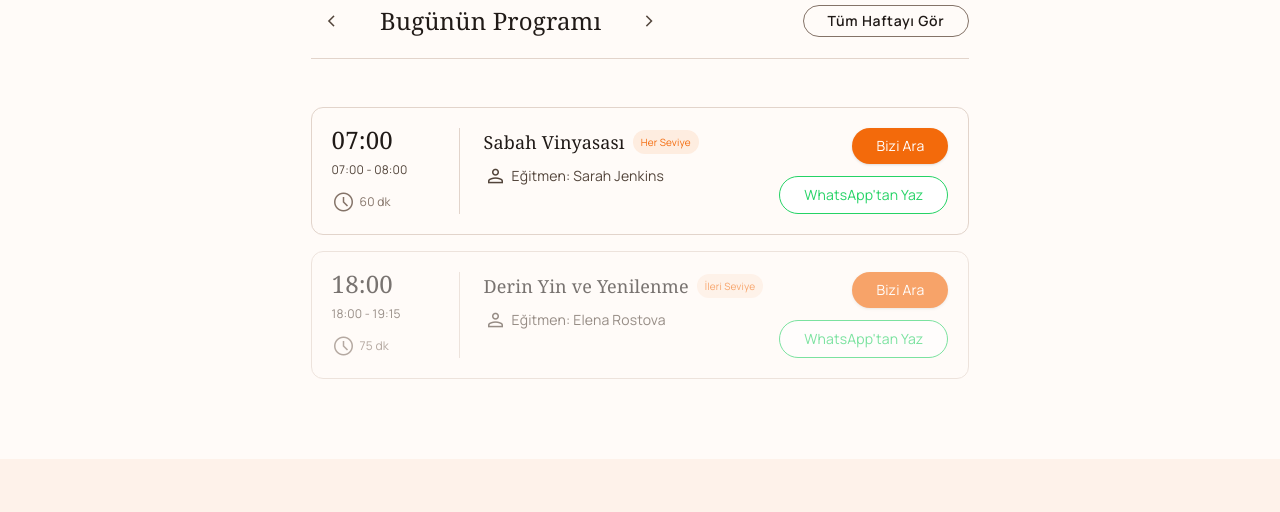
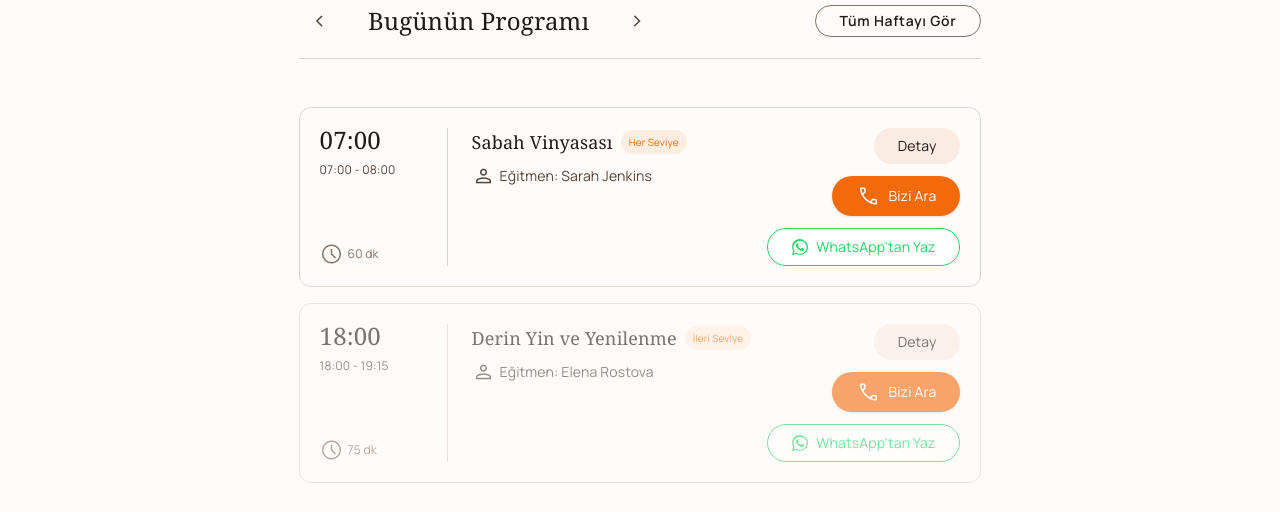
Before and after one commit to odyildiz/vira-yoga, a Next.js app: page /vira-yoga/ in a window 1280 px wide. Shown: the part 880-1392 px from the top of the page. Built offline with nearby package versions, Linux system fonts and the light colour scheme; no server answers.

Commit message:
refine pages

```diff
--- a/src/app/not-found.tsx
+++ b/src/app/not-found.tsx
@@ -12,7 +12,7 @@
         <h2 className="font-h2 text-[32px] md:text-[40px] text-on-background mb-4">Sayfa Bulunamadı</h2>
         <p className="font-body-lg text-on-surface-variant max-w-2xl mb-12 mx-auto">
           Aradığınız sayfa silinmiş, adı değiştirilmiş veya geçici olarak ulaşılamıyor olabilir.
-          Vira Yoga'nın sunduğu diğer içeriklere göz atmaya ne dersiniz?
+          Vira Yoga&apos;nın sunduğu diğer içeriklere göz atmaya ne dersiniz?
         </p>
         <div className="flex flex-col sm:flex-row gap-4 justify-center items-center">
           <Link
--- a/src/app/yeni-baslayanlar/page.tsx
+++ b/src/app/yeni-baslayanlar/page.tsx
@@ -227,7 +227,7 @@
               <span className="inline-block bg-primary-container text-on-primary-container text-xs font-bold px-3 py-1 rounded-full mb-4">Temel Adımlar</span>
               <h3 className="font-h3 text-xl text-on-background mb-3">Başlangıç Dersleri</h3>
               <p className="text-on-surface-variant text-sm">
-                Yoga'ya yeni başlayanlar için temel duruşların ve nefes farkındalığının anlatıldığı sakin tempolu pratiklerdir.
+                Yoga&apos;ya yeni başlayanlar için temel duruşların ve nefes farkındalığının anlatıldığı sakin tempolu pratiklerdir.
               </p>
             </div>
             <div className="bg-surface-container-low p-8 rounded-2xl border border-surface-variant">
@@ -240,7 +240,7 @@
           </div>
 
           <p className="text-on-surface-variant text-md mb-6">
-            Sana en uygun dersi birlikte seçmek için bizi arayabilir ya da WhatsApp’tan yazabilirsin.
+            Sana en uygun dersi birlikte seçmek için bizi arayabilir ya da WhatsApp&apos;tan yazabilirsin.
           </p>
           <Link href="/#schedule" className="inline-block bg-surface text-on-surface border border-outline-variant font-button px-8 py-3 rounded-full hover:bg-surface-container transition-all duration-300">
             Ders Programını Gör
--- a/src/components/WeeklySchedule.tsx
+++ b/src/components/WeeklySchedule.tsx
@@ -488,7 +488,7 @@
                       </div>
 
                       {/* Actions Column */}
-                      <div className="w-full md:w-auto flex flex-row justify-end gap-3 md:pl-4 border-t md:border-t-0 border-surface-dim pt-4 md:pt-0 items-center">
+                      <div className="w-full md:w-auto flex flex-row flex-wrap justify-end gap-3 md:pl-4 border-t md:border-t-0 border-surface-dim pt-4 md:pt-0 items-center">
                         <button
                           onClick={() => openModal(item.id)}
                           className="flex-1 md:flex-none text-center bg-surface-container text-on-background font-button text-sm px-4 py-2 rounded-full hover:bg-surface-dim transition-colors"
@@ -496,11 +496,21 @@
                           Detay
                         </button>
                         <Link
+                          href="tel:+905551234567"
+                          className="flex-1 md:flex-none text-center bg-primary text-on-primary font-button text-sm px-4 py-2 rounded-full hover:bg-surface-tint transition-colors flex items-center justify-center gap-1 shadow-sm"
+                        >
+                          <span className="material-symbols-outlined text-[14px]">call</span>
+                          <span className="hidden sm:inline">Bizi Ara</span>
+                        </Link>
+                        <Link
                           href={`https://wa.me/905551234567?text=${encodeURIComponent(`Merhaba, ${item.name} dersi hakkında bilgi almak istiyorum.`)}`}
                           target="_blank"
                           className="flex-1 md:flex-none text-center bg-white border border-[#25D366] text-[#25D366] font-button text-sm px-4 py-2 rounded-full hover:bg-[#25D366]/5 transition-colors flex items-center justify-center gap-1"
                         >
-                          WhatsApp
+                          <svg className="w-3.5 h-3.5 fill-current" viewBox="0 0 24 24" xmlns="http://www.w3.org/2000/svg">
+                            <path d="M17.472 14.382c-.297-.149-1.758-.867-2.03-.967-.273-.099-.471-.148-.67.15-.197.297-.767.966-.94 1.164-.173.199-.347.223-.644.075-.297-.15-1.255-.463-2.39-1.305-.885-.653-1.48-1.459-1.653-1.756-.173-.298-.018-.458.13-.606.134-.133.298-.347.446-.52.149-.174.198-.298.298-.497.099-.198.05-.371-.025-.52-.075-.149-.669-1.612-.916-2.207-.242-.579-.487-.5-.669-.51a12.8 12.8 0 0 0-.57-.01c-.198 0-.52.074-.792.372-.272.297-1.04 1.016-1.04 2.479 0 1.462 1.065 2.875 1.213 3.074.149.198 2.096 3.2 5.077 4.487.709.306 1.262.489 1.694.625.712.227 1.36.195 1.871.118.571-.085 1.758-.719 2.006-1.413.248-.694.248-1.289.173-1.413-.074-.124-.272-.198-.57-.347m-5.421 7.403h-.004a9.87 9.87 0 0 1-5.031-1.378l-.361-.214-3.741.982.998-3.648-.235-.374a9.86 9.86 0 0 1-1.51-5.26c.001-5.45 4.436-9.884 9.888-9.884 2.64 0 5.122 1.03 6.988 2.898a9.825 9.825 0 0 1 2.893 6.994c-.003 5.45-4.437 9.884-9.885 9.884m8.413-18.297A11.815 11.815 0 0 0 12.05 0C5.495 0 .16 5.335.157 11.892c0 2.096.547 4.142 1.588 5.945L.057 24l6.305-1.654a11.882 11.882 0 0 0 5.683 1.448h.005c6.554 0 11.89-5.335 11.893-11.893a11.821 11.821 0 0 0-3.48-8.413Z"/>
+                          </svg>
+                          <span className="hidden sm:inline">WhatsApp&apos;tan Yaz</span>
                         </Link>
                       </div>
                     </div>
@@ -594,19 +604,23 @@
               </div>
 
               <div className="flex flex-col gap-3">
-                {classDetails.ctas.map((cta, idx) => (
-                  <Link
-                    key={idx}
-                    href={cta.link}
-                    target={cta.link.startsWith("http") ? "_blank" : "_self"}
-                    className={`w-full text-center font-button text-sm px-6 py-3 rounded-full transition-colors ${cta.type === "primary"
-                        ? "bg-primary text-on-primary hover:bg-surface-tint"
-                        : "bg-white border border-outline text-on-surface-variant hover:bg-surface"
-                      }`}
-                  >
-                    {cta.label}
-                  </Link>
-                ))}
+                <Link
+                  href={`https://wa.me/905551234567?text=${encodeURIComponent(`Merhaba, ${selectedClass.name} dersi hakkında bilgi almak istiyorum.`)}`}
+                  target="_blank"
+                  className="w-full text-center font-button text-sm px-6 py-3 rounded-full border border-[#25D366] text-[#25D366] hover:bg-[#25D366]/5 transition-colors flex items-center justify-center gap-2"
+                >
+                  <svg className="w-4 h-4 fill-current" viewBox="0 0 24 24" xmlns="http://www.w3.org/2000/svg">
+                    <path d="M17.472 14.382c-.297-.149-1.758-.867-2.03-.967-.273-.099-.471-.148-.67.15-.197.297-.767.966-.94 1.164-.173.199-.347.223-.644.075-.297-.15-1.255-.463-2.39-1.305-.885-.653-1.48-1.459-1.653-1.756-.173-.298-.018-.458.13-.606.134-.133.298-.347.446-.52.149-.174.198-.298.298-.497.099-.198.05-.371-.025-.52-.075-.149-.669-1.612-.916-2.207-.242-.579-.487-.5-.669-.51a12.8 12.8 0 0 0-.57-.01c-.198 0-.52.074-.792.372-.272.297-1.04 1.016-1.04 2.479 0 1.462 1.065 2.875 1.213 3.074.149.198 2.096 3.2 5.077 4.487.709.306 1.262.489 1.694.625.712.227 1.36.195 1.871.118.571-.085 1.758-.719 2.006-1.413.248-.694.248-1.289.173-1.413-.074-.124-.272-.198-.57-.347m-5.421 7.403h-.004a9.87 9.87 0 0 1-5.031-1.378l-.361-.214-3.741.982.998-3.648-.235-.374a9.86 9.86 0 0 1-1.51-5.26c.001-5.45 4.436-9.884 9.888-9.884 2.64 0 5.122 1.03 6.988 2.898a9.825 9.825 0 0 1 2.893 6.994c-.003 5.45-4.437 9.884-9.885 9.884m8.413-18.297A11.815 11.815 0 0 0 12.05 0C5.495 0 .16 5.335.157 11.892c0 2.096.547 4.142 1.588 5.945L.057 24l6.305-1.654a11.882 11.882 0 0 0 5.683 1.448h.005c6.554 0 11.89-5.335 11.893-11.893a11.821 11.821 0 0 0-3.48-8.413Z"/>
+                  </svg>
+                  <span>WhatsApp&apos;tan Yaz</span>
+                </Link>
+                <Link
+                  href="tel:+905551234567"
+                  className="w-full text-center bg-primary text-on-primary font-button text-sm px-6 py-3 rounded-full hover:bg-surface-tint transition-colors flex items-center justify-center gap-2"
+                >
+                  <span className="material-symbols-outlined text-[16px]">call</span>
+                  <span>Bizi Ara</span>
+                </Link>
               </div>
             </div>
           </div>
--- a/src/components/cards/DetailedClassCard.tsx
+++ b/src/components/cards/DetailedClassCard.tsx
@@ -38,9 +38,12 @@
       <div className="flex flex-col gap-3 mt-auto">
         <Link
           href={resolvedHref}
-          className="text-center bg-primary text-white font-button text-sm px-4 py-2.5 rounded-full hover:bg-orange-600 transition-colors w-full shadow-sm"
+          className="flex items-center justify-center gap-2 text-center bg-primary text-white font-button text-sm px-4 py-2.5 rounded-full hover:bg-orange-600 transition-colors w-full shadow-sm"
         >
-          {actionText}
+          {actionText === "Bizi Ara" && (
+            <span className="material-symbols-outlined text-[16px]">call</span>
+          )}
+          <span>{actionText}</span>
         </Link>
         {note && (
           <p className="text-[10px] text-center text-on-surface-variant mt-2 italic">
--- a/src/components/cards/MembershipCard.tsx
+++ b/src/components/cards/MembershipCard.tsx
@@ -51,20 +51,24 @@
       <div className="flex flex-col gap-3 w-full mt-auto">
         <Link
           href="tel:+905551234567"
-          className={`w-full text-center font-button text-button px-6 py-3 rounded-full transition-colors duration-300 block ${
+          className={`w-full text-center font-button text-button px-6 py-3 rounded-full transition-colors duration-300 flex items-center justify-center gap-2 ${
             isHighlighted
               ? "bg-primary text-on-primary hover:bg-surface-tint"
               : "border border-primary text-primary hover:bg-primary/5"
           }`}
         >
-          Bizi Ara
+          <span className="material-symbols-outlined text-[20px]">call</span>
+          <span>Bizi Ara</span>
         </Link>
         <Link
           href={`https://wa.me/905551234567?text=${encodeURIComponent(`Merhaba, ${membership.title} paketiniz hakkında bilgi almak istiyorum.`)}`}
           target="_blank"
-          className="w-full text-center font-button text-button px-6 py-3 rounded-full border border-[#25D366] text-[#25D366] hover:bg-[#25D366]/5 transition-colors duration-300 flex items-center justify-center gap-1"
+          className="w-full text-center font-button text-button px-6 py-3 rounded-full border border-[#25D366] text-[#25D366] hover:bg-[#25D366]/5 transition-colors duration-300 flex items-center justify-center gap-2"
         >
-          WhatsApp'tan Yaz
+          <svg className="w-5 h-5 fill-current" viewBox="0 0 24 24" xmlns="http://www.w3.org/2000/svg">
+            <path d="M17.472 14.382c-.297-.149-1.758-.867-2.03-.967-.273-.099-.471-.148-.67.15-.197.297-.767.966-.94 1.164-.173.199-.347.223-.644.075-.297-.15-1.255-.463-2.39-1.305-.885-.653-1.48-1.459-1.653-1.756-.173-.298-.018-.458.13-.606.134-.133.298-.347.446-.52.149-.174.198-.298.298-.497.099-.198.05-.371-.025-.52-.075-.149-.669-1.612-.916-2.207-.242-.579-.487-.5-.669-.51a12.8 12.8 0 0 0-.57-.01c-.198 0-.52.074-.792.372-.272.297-1.04 1.016-1.04 2.479 0 1.462 1.065 2.875 1.213 3.074.149.198 2.096 3.2 5.077 4.487.709.306 1.262.489 1.694.625.712.227 1.36.195 1.871.118.571-.085 1.758-.719 2.006-1.413.248-.694.248-1.289.173-1.413-.074-.124-.272-.198-.57-.347m-5.421 7.403h-.004a9.87 9.87 0 0 1-5.031-1.378l-.361-.214-3.741.982.998-3.648-.235-.374a9.86 9.86 0 0 1-1.51-5.26c.001-5.45 4.436-9.884 9.888-9.884 2.64 0 5.122 1.03 6.988 2.898a9.825 9.825 0 0 1 2.893 6.994c-.003 5.45-4.437 9.884-9.885 9.884m8.413-18.297A11.815 11.815 0 0 0 12.05 0C5.495 0 .16 5.335.157 11.892c0 2.096.547 4.142 1.588 5.945L.057 24l6.305-1.654a11.882 11.882 0 0 0 5.683 1.448h.005c6.554 0 11.89-5.335 11.893-11.893a11.821 11.821 0 0 0-3.48-8.413Z"/>
+          </svg>
+          <span>WhatsApp&apos;tan Yaz</span>
         </Link>
       </div>
     </div>
--- a/src/components/cards/ScheduleCard.tsx
+++ b/src/components/cards/ScheduleCard.tsx
@@ -42,19 +42,29 @@
       </div>
 
       {/* Actions Column */}
-      <div className="w-full md:w-auto flex flex-row md:flex-col justify-end gap-3 md:pl-4 border-t md:border-t-0 border-surface-dim pt-4 md:pt-0 items-center md:items-end">
+      <div className="w-full md:w-auto flex flex-row flex-wrap md:flex-col justify-end gap-3 md:pl-4 border-t md:border-t-0 border-surface-dim pt-4 md:pt-0 items-center md:items-end">
+        <Link
+          href="/ders-programi"
+          className="flex-1 md:flex-none text-center bg-surface-container text-on-background font-button text-sm px-6 py-2 rounded-full hover:bg-surface-dim transition-colors w-full md:w-auto"
+        >
+          Detay
+        </Link>
         <Link
           href="tel:+905551234567"
-          className="flex-1 md:flex-none text-center bg-primary text-on-primary font-button text-sm px-6 py-2 rounded-full hover:bg-surface-tint transition-colors shadow-sm"
+          className="flex-1 md:flex-none text-center bg-primary text-on-primary font-button text-sm px-6 py-2 rounded-full hover:bg-surface-tint transition-colors shadow-sm flex items-center justify-center gap-2 w-full md:w-auto"
         >
-          Bizi Ara
+          <span className="material-symbols-outlined text-[16px]">call</span>
+          <span>Bizi Ara</span>
         </Link>
         <Link
           href={`https://wa.me/905551234567?text=${encodeURIComponent(`Merhaba, ${schedule.title} dersi hakkında bilgi almak istiyorum.`)}`}
           target="_blank"
-          className="flex-1 md:flex-none text-center bg-white border border-[#25D366] text-[#25D366] font-button text-sm px-6 py-2 rounded-full hover:bg-[#25D366]/5 transition-colors flex items-center justify-center gap-1"
+          className="flex-1 md:flex-none text-center bg-white border border-[#25D366] text-[#25D366] font-button text-sm px-6 py-2 rounded-full hover:bg-[#25D366]/5 transition-colors flex items-center justify-center gap-2 w-full md:w-auto"
         >
-          WhatsApp'tan Yaz
+          <svg className="w-4 h-4 fill-current" viewBox="0 0 24 24" xmlns="http://www.w3.org/2000/svg">
+            <path d="M17.472 14.382c-.297-.149-1.758-.867-2.03-.967-.273-.099-.471-.148-.67.15-.197.297-.767.966-.94 1.164-.173.199-.347.223-.644.075-.297-.15-1.255-.463-2.39-1.305-.885-.653-1.48-1.459-1.653-1.756-.173-.298-.018-.458.13-.606.134-.133.298-.347.446-.52.149-.174.198-.298.298-.497.099-.198.05-.371-.025-.52-.075-.149-.669-1.612-.916-2.207-.242-.579-.487-.5-.669-.51a12.8 12.8 0 0 0-.57-.01c-.198 0-.52.074-.792.372-.272.297-1.04 1.016-1.04 2.479 0 1.462 1.065 2.875 1.213 3.074.149.198 2.096 3.2 5.077 4.487.709.306 1.262.489 1.694.625.712.227 1.36.195 1.871.118.571-.085 1.758-.719 2.006-1.413.248-.694.248-1.289.173-1.413-.074-.124-.272-.198-.57-.347m-5.421 7.403h-.004a9.87 9.87 0 0 1-5.031-1.378l-.361-.214-3.741.982.998-3.648-.235-.374a9.86 9.86 0 0 1-1.51-5.26c.001-5.45 4.436-9.884 9.888-9.884 2.64 0 5.122 1.03 6.988 2.898a9.825 9.825 0 0 1 2.893 6.994c-.003 5.45-4.437 9.884-9.885 9.884m8.413-18.297A11.815 11.815 0 0 0 12.05 0C5.495 0 .16 5.335.157 11.892c0 2.096.547 4.142 1.588 5.945L.057 24l6.305-1.654a11.882 11.882 0 0 0 5.683 1.448h.005c6.554 0 11.89-5.335 11.893-11.893a11.821 11.821 0 0 0-3.48-8.413Z"/>
+          </svg>
+          <span>WhatsApp&apos;tan Yaz</span>
         </Link>
       </div>
     </div>
```
